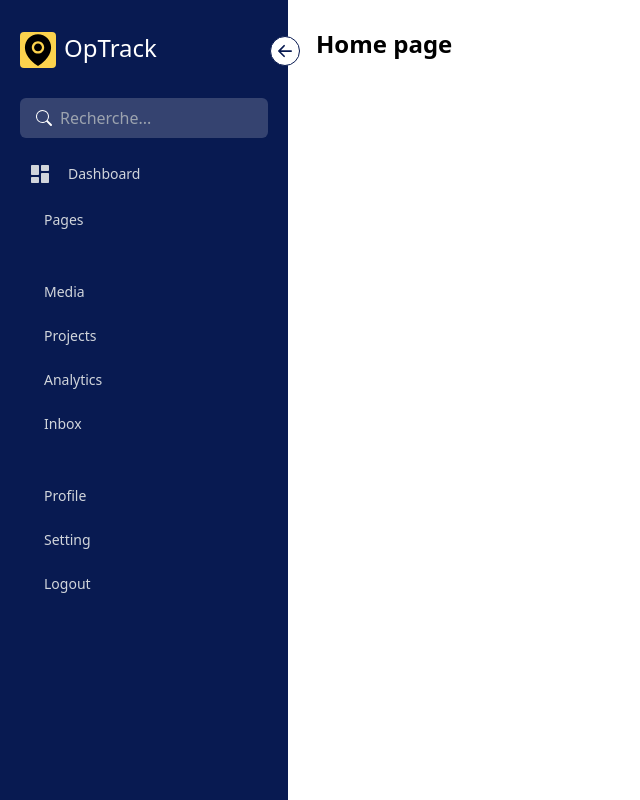
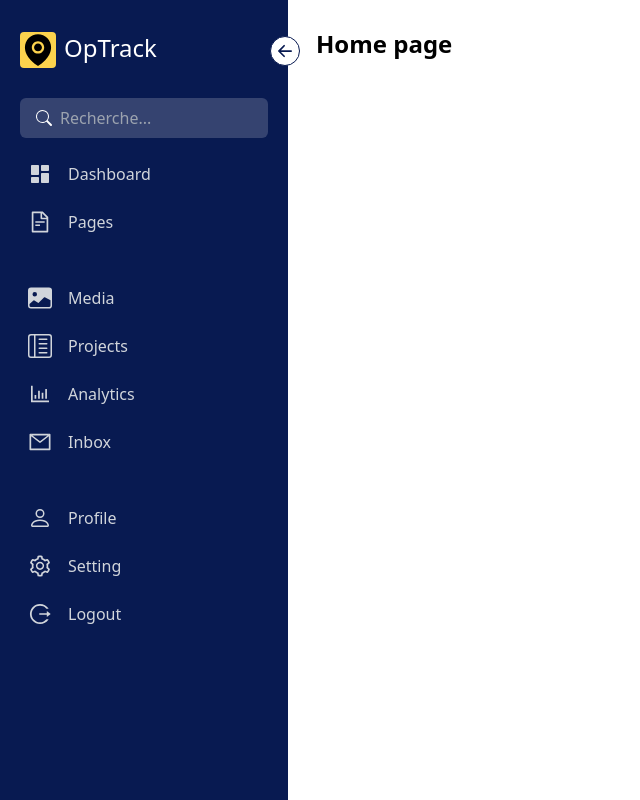
Before and after one commit to Banitongwa7/optrack, a Next.js app: page / in a window 1280 px wide. Shown: the whole page, without its empty margins (0-640 px from the left). Built offline with nearby package versions, Linux system fonts and the light colour scheme.

Commit message:
sidebar tuto

```diff
--- a/src/app/page.js
+++ b/src/app/page.js
@@ -1,7 +1,7 @@
 'use client'
-import { BsArrowLeftShort } from "react-icons/bs";
+import { BsArrowLeftShort, BsFillImageFill, BsPerson, BsReverseLayoutTextSidebarReverse } from "react-icons/bs";
 import { useState } from "react";
-import {AiFillEnvironment} from "react-icons/ai"
+import {AiFillEnvironment, AiOutlineBarChart, AiOutlineFileText, AiOutlineLogout, AiOutlineMail, AiOutlineSetting} from "react-icons/ai"
 import { BsSearch } from "react-icons/bs";
 import {RiDashboardFill} from "react-icons/ri"
 
@@ -10,10 +10,11 @@ export default function Home() {
   const [open, setOpen] = useState(true)
   const Menus = [
     {title: "Dashboard" , icon: <RiDashboardFill/>},
-    {title: "Pages"},
-    {title: "Media", spacing : true},
+    {title: "Pages", icon: <AiOutlineFileText/>},
+    {title: "Media", spacing : true, icon: <BsFillImageFill/>},
     {
       title: "Projects",
+      icon: <BsReverseLayoutTextSidebarReverse/>,
       submenu: true,
       submenuItems:  [
         {title: "Project 1"},
@@ -21,11 +22,11 @@ export default function Home() {
         {title: "Project 3"},
       ]
     },
-    {title: "Analytics"},
-    {title: "Inbox"},
-    {title: "Profile", spacing : true},
-    {title: "Setting"},
-    {title: "Logout"}
+    {title: "Analytics", icon: <AiOutlineBarChart/>},
+    {title: "Inbox", icon: <AiOutlineMail/>},
+    {title: "Profile", spacing : true, icon: <BsPerson/>},
+    {title: "Setting", icon: <AiOutlineSetting/>},
+    {title: "Logout", icon: <AiOutlineLogout/>}
   ]
   return (
     <div className="flex ">
@@ -47,7 +48,7 @@ export default function Home() {
               <span className="text-2xl block float-left">
                 {menu.icon}
               </span>
-              <span className={`${!open && "hidden"} group-hover:block duration-300`}>{menu.title}</span>
+              <span className={`${!open && "hidden"} text-base font-medium flex-1 capitalize duration-300`}>{menu.title}</span>
             </li>
           ))}
         </ul>
```
